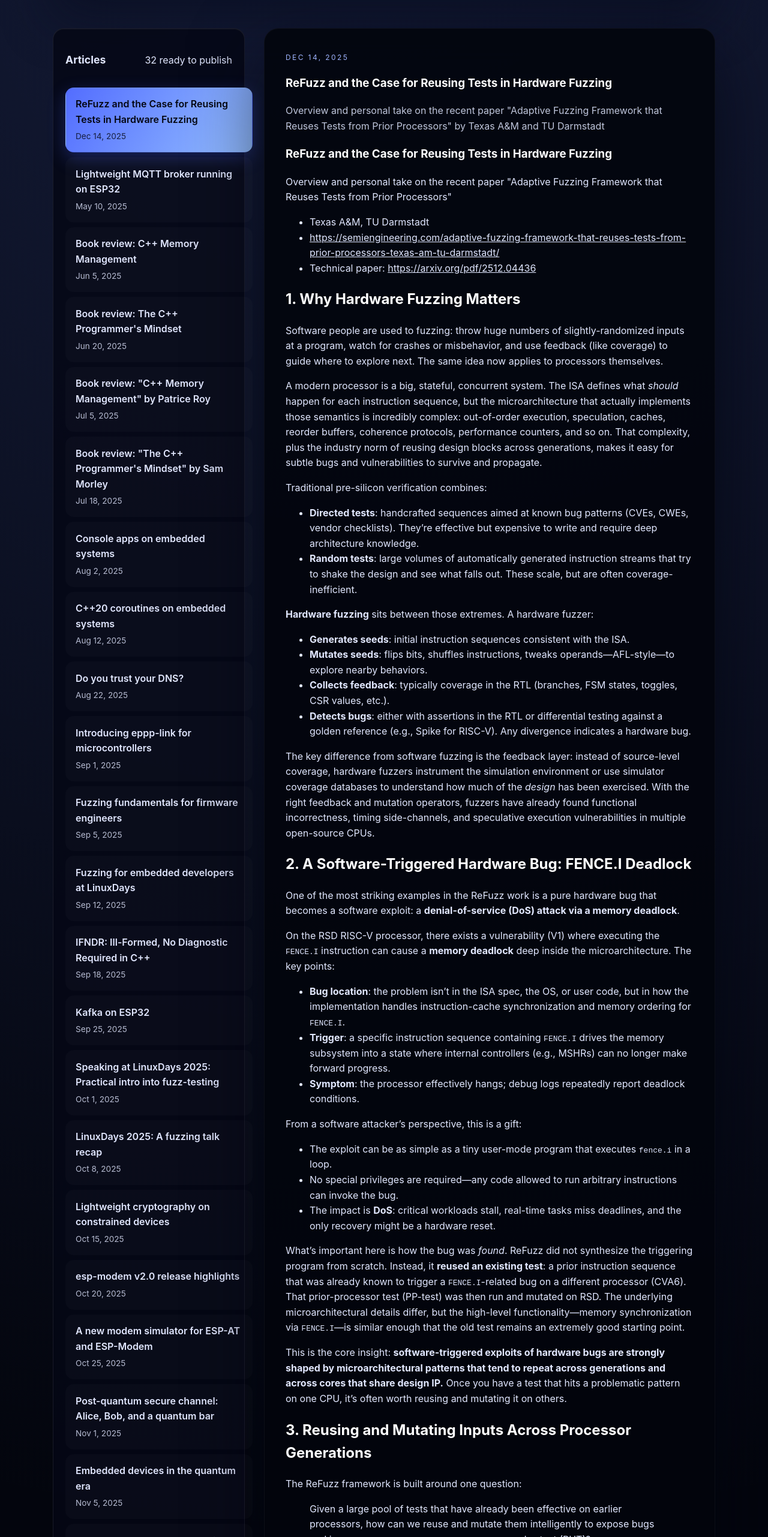
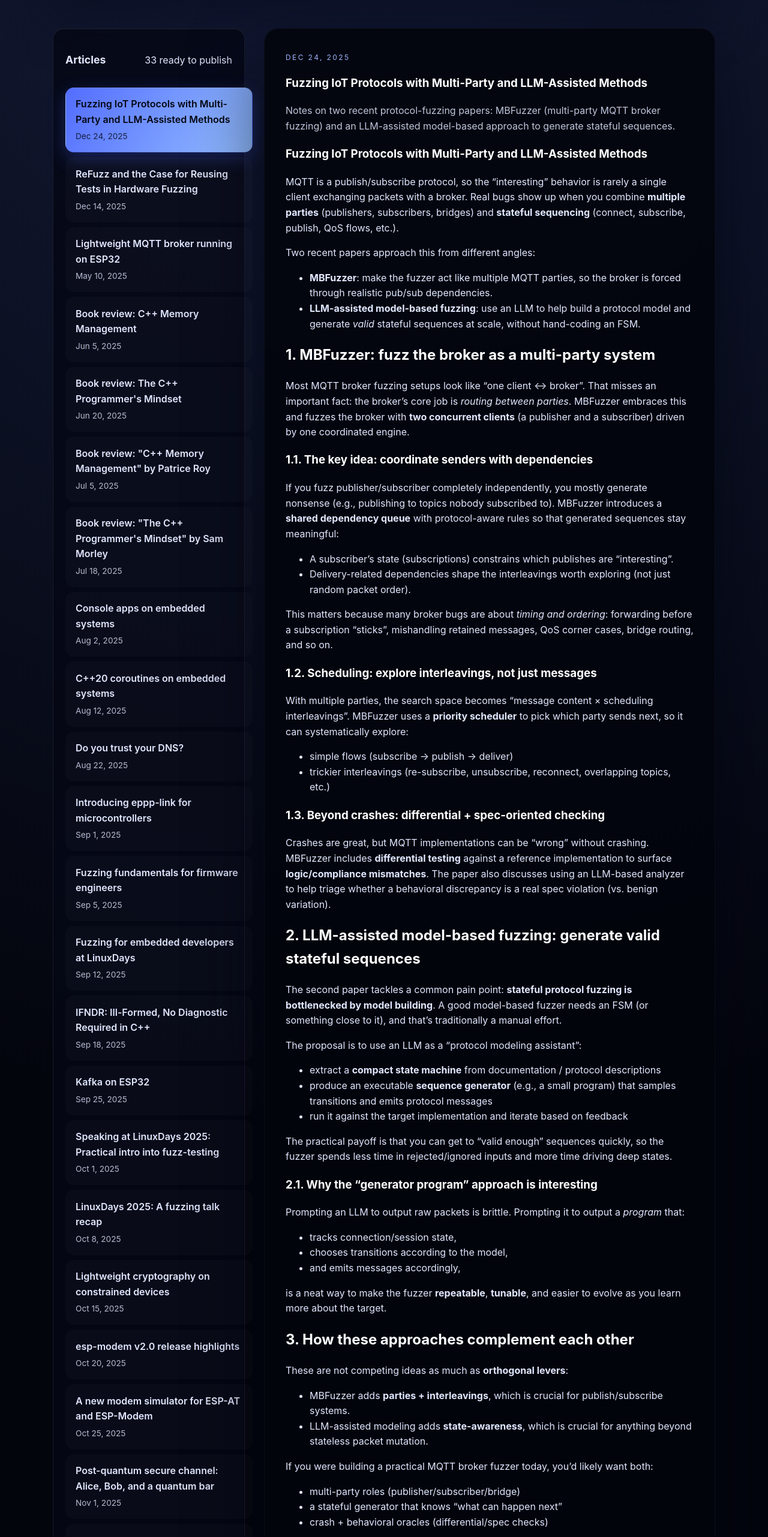
Before and after one commit to david-cermak/david-cermak.github.io, a React (Vite) app: page /25 in a window 1280 px wide. Shown: the part 223-2786 px from the top of the page at 60% size. Built offline with nearby package versions, Linux system fonts and the light colour scheme.

Commit message:
feat(blog): Add a blog post about ideas/options on mqtt protocol fuzzing

```diff
--- /dev/null
+++ b/src/blog/25/mqtt_fuzz.md
@@ -0,0 +1,79 @@
+# Fuzzing IoT Protocols with Multi-Party and LLM-Assisted Methods
+
+MQTT is a publish/subscribe protocol, so the “interesting” behavior is rarely a single client exchanging packets with a broker. Real bugs show up when you combine **multiple parties** (publishers, subscribers, bridges) and **stateful sequencing** (connect, subscribe, publish, QoS flows, etc.).
+
+Two recent papers approach this from different angles:
+
+- **MBFuzzer**: make the fuzzer act like multiple MQTT parties, so the broker is forced through realistic pub/sub dependencies.
+- **LLM-assisted model-based fuzzing**: use an LLM to help build a protocol model and generate *valid* stateful sequences at scale, without hand-coding an FSM.
+
+## 1. MBFuzzer: fuzz the broker as a multi-party system
+
+Most MQTT broker fuzzing setups look like “one client ↔ broker”. That misses an important fact: the broker’s core job is *routing between parties*. MBFuzzer embraces this and fuzzes the broker with **two concurrent clients** (a publisher and a subscriber) driven by one coordinated engine.
+
+### 1.1. The key idea: coordinate senders with dependencies
+
+If you fuzz publisher/subscriber completely independently, you mostly generate nonsense (e.g., publishing to topics nobody subscribed to). MBFuzzer introduces a **shared dependency queue** with protocol-aware rules so that generated sequences stay meaningful:
+
+- A subscriber’s state (subscriptions) constrains which publishes are “interesting”.
+- Delivery-related dependencies shape the interleavings worth exploring (not just random packet order).
+
+This matters because many broker bugs are about *timing and ordering*: forwarding before a subscription “sticks”, mishandling retained messages, QoS corner cases, bridge routing, and so on.
+
+### 1.2. Scheduling: explore interleavings, not just messages
+
+With multiple parties, the search space becomes “message content × scheduling interleavings”. MBFuzzer uses a **priority scheduler** to pick which party sends next, so it can systematically explore:
+
+- simple flows (subscribe → publish → deliver)
+- trickier interleavings (re-subscribe, unsubscribe, reconnect, overlapping topics, etc.)
+
+### 1.3. Beyond crashes: differential + spec-oriented checking
+
+Crashes are great, but MQTT implementations can be “wrong” without crashing. MBFuzzer includes **differential testing** against a reference implementation to surface **logic/compliance mismatches**. The paper also discusses using an LLM-based analyzer to help triage whether a behavioral discrepancy is a real spec violation (vs. benign variation).
+
+## 2. LLM-assisted model-based fuzzing: generate valid stateful sequences
+
+The second paper tackles a common pain point: **stateful protocol fuzzing is bottlenecked by model building**. A good model-based fuzzer needs an FSM (or something close to it), and that’s traditionally a manual effort.
+
+The proposal is to use an LLM as a “protocol modeling assistant”:
+
+- extract a **compact state machine** from documentation / protocol descriptions
+- produce an executable **sequence generator** (e.g., a small program) that samples transitions and emits protocol messages
+- run it against the target implementation and iterate based on feedback
+
+The practical payoff is that you can get to “valid enough” sequences quickly, so the fuzzer spends less time in rejected/ignored inputs and more time driving deep states.
+
+### 2.1. Why the “generator program” approach is interesting
+
+Prompting an LLM to output raw packets is brittle. Prompting it to output a *program* that:
+
+- tracks connection/session state,
+- chooses transitions according to the model,
+- and emits messages accordingly,
+
+is a neat way to make the fuzzer **repeatable**, **tunable**, and easier to evolve as you learn more about the target.
+
+## 3. How these approaches complement each other
+
+These are not competing ideas as much as **orthogonal levers**:
+
+- MBFuzzer adds **parties + interleavings**, which is crucial for publish/subscribe systems.
+- LLM-assisted modeling adds **state-awareness**, which is crucial for anything beyond stateless packet mutation.
+
+If you were building a practical MQTT broker fuzzer today, you’d likely want both:
+
+- multi-party roles (publisher/subscriber/bridge)
+- a stateful generator that knows “what can happen next”
+- crash + behavioral oracles (differential/spec checks)
+
+## 4. Takeaways
+
+- **MQTT broker fuzzing should be multi-party by default**; otherwise you’re not exercising the routing logic that defines the broker.
+- **Interleavings are part of the input** in concurrent protocol systems; scheduling strategy can be as important as mutation strategy.
+- **LLMs are most useful when they produce structure** (models, generators, test scaffolding), not when they “hallucinate packets”.
+- **Behavioral testing matters**: in protocols, “incorrect but non-crashing” is still a bug (and often a security issue).
+
+## References
+
+- MBFuzzer: *A Multi-Party Protocol Fuzzer for MQTT Brokers* (USENIX Security '25 preprint): https://www.usenix.org/system/files/conference/usenixsecurity25/sec25cycle1-prepub-596-song-xiangpu.pdf
+- *LLM-Assisted Model-Based Fuzzing of Protocol Implementations* (arXiv HTML): https://arxiv.org/html/2508.01750v1
--- a/src/content/posts.ts
+++ b/src/content/posts.ts
@@ -39,8 +39,17 @@ import strictAliasBody from '../blog/25/strict_alias.md?raw';
 import ttcn3Body from '../blog/25/ttcn3.md?raw';
 import tunnelsBody from '../blog/25/tunnels.md?raw';
 import wifiRemoteBody from '../blog/25/wifi_remote.md?raw';
+import mqttFuzzBody from '../blog/25/mqtt_fuzz.md?raw';
 
 export const posts: Post[] = [
+  {
+    slug: 'mqtt_fuzz',
+    title: 'Fuzzing IoT Protocols with Multi-Party and LLM-Assisted Methods',
+    description:
+      'Notes on two recent protocol-fuzzing papers: MBFuzzer (multi-party MQTT broker fuzzing) and an LLM-assisted model-based approach to generate stateful sequences.',
+    publishedAt: '2025-12-24',
+    body: mqttFuzzBody.trim(),
+  },
   {
     slug: 'refuzz',
     title: 'ReFuzz and the Case for Reusing Tests in Hardware Fuzzing',
```
